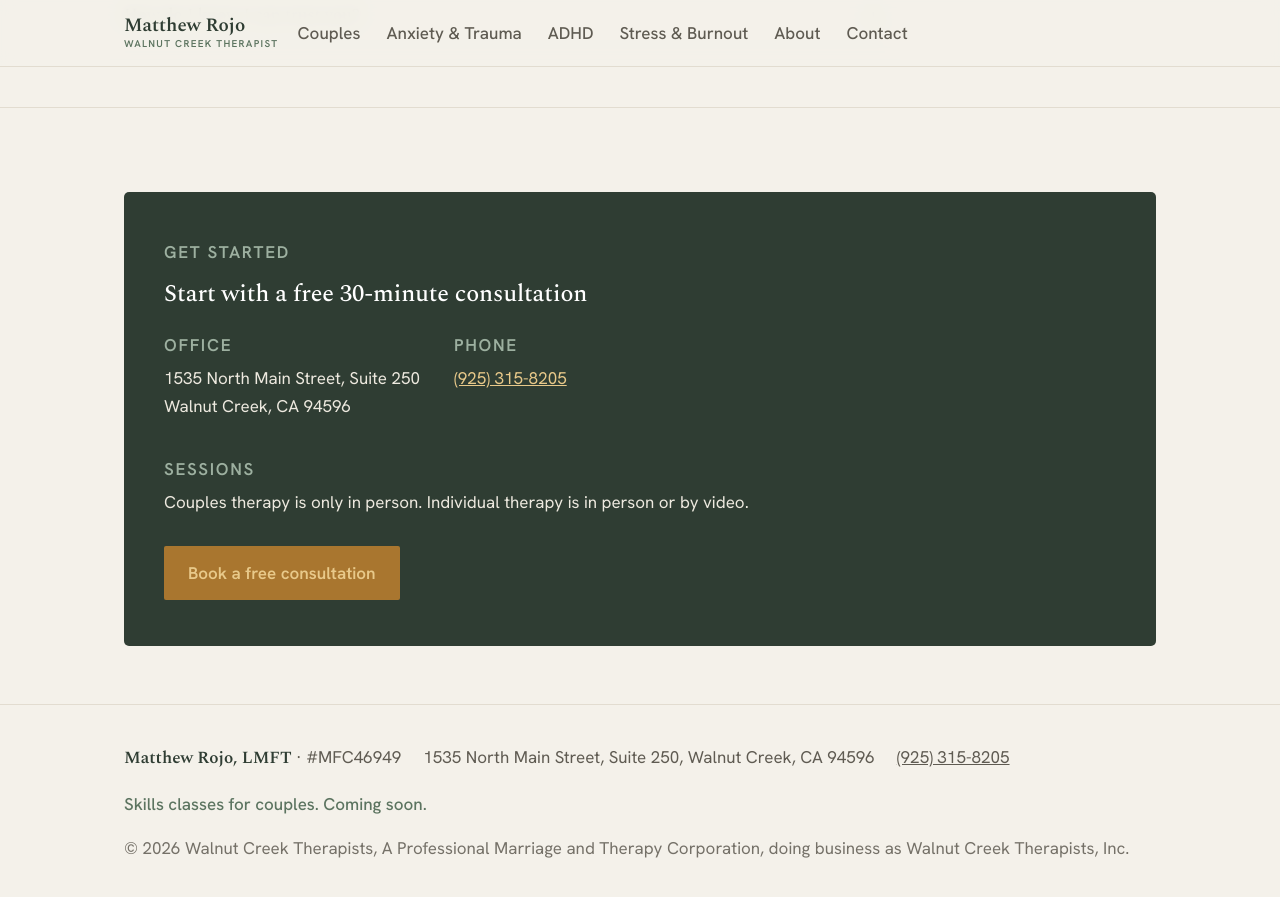
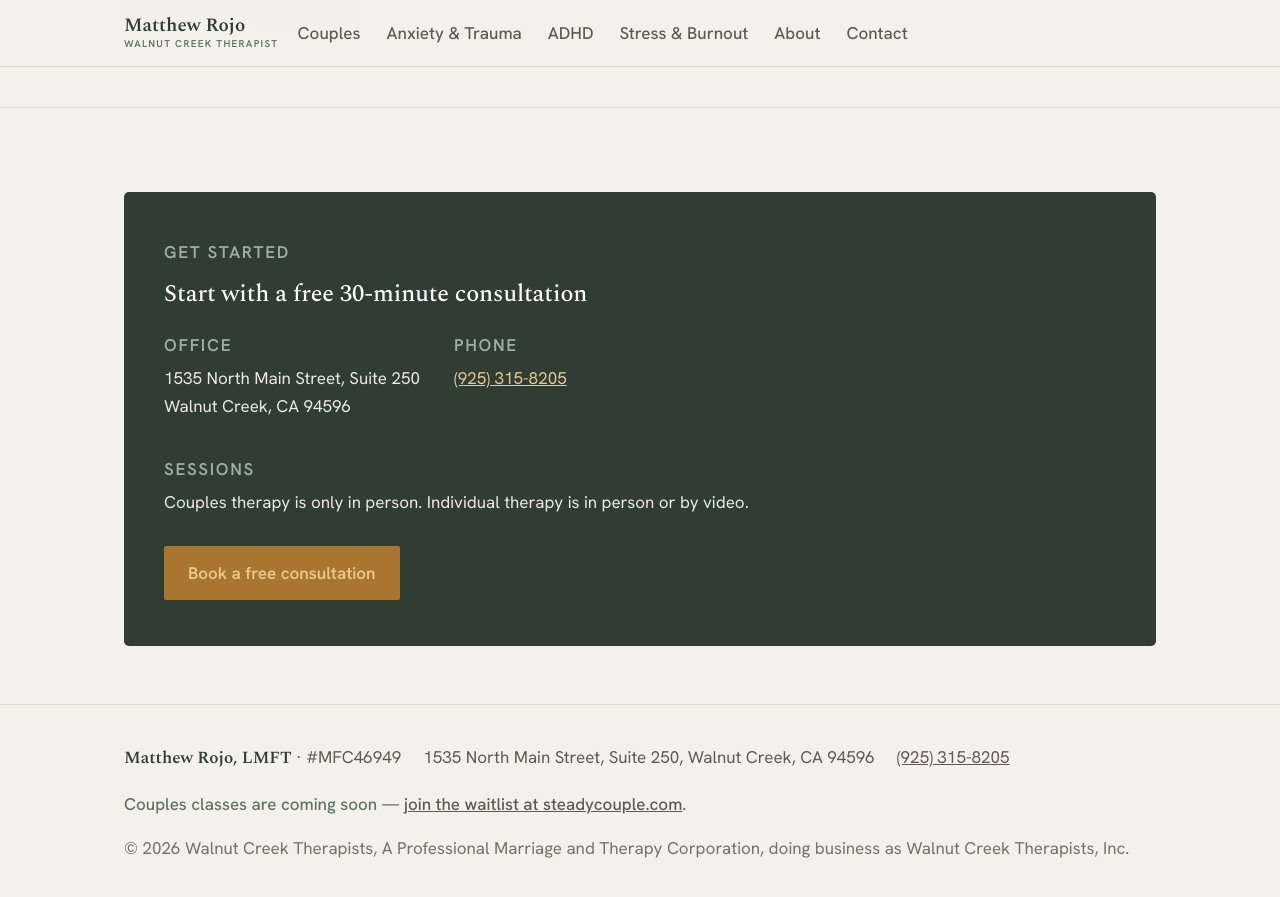
Before and after one commit to walnutcreektherapist/walnutcreektherapist.github.io, a Jekyll site: the page built from index.html, in a window 1280 px wide and 900 px high, scrolled down 4355 px. Shown: the top 897 px of the window. Built offline with Jekyll 4.4.1, drawn with Linux system fonts in a browser that asks for light colours.

Commit message:
Update couples_classes text with waitlist link

```diff
--- a/_config.yml
+++ b/_config.yml
@@ -89,7 +89,7 @@ exclude:
 # When approved, set to "Matthew Lindgren" and a discreet footer line appears.
 legal_name: ""
 # Online couples classes — leave blank to hide; set a line of text to show it in the footer.
-couples_classes: "Skills classes for couples. Coming soon."
+couples_classes: 'Couples classes are coming soon — <a href="https://steadycouple.com/" target="_blank" rel="noopener">join the waitlist at steadycouple.com</a>.'
 corporation: "Walnut Creek Therapists, A Professional Marriage and Therapy Corporation, doing business as Walnut Creek Therapists, Inc."
 
 # Reviews — links out only (no review text reproduced on-site). Verify which Yelp listing holds your reviews.
```
